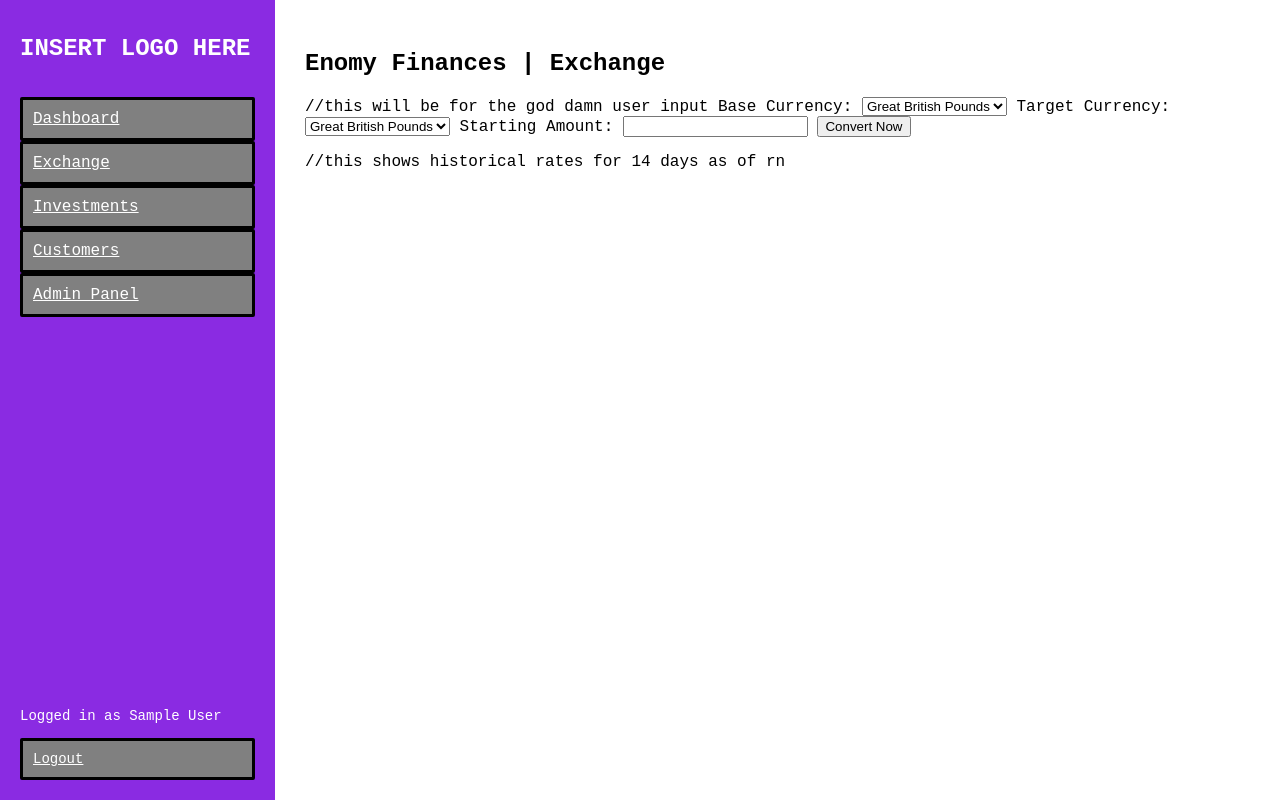
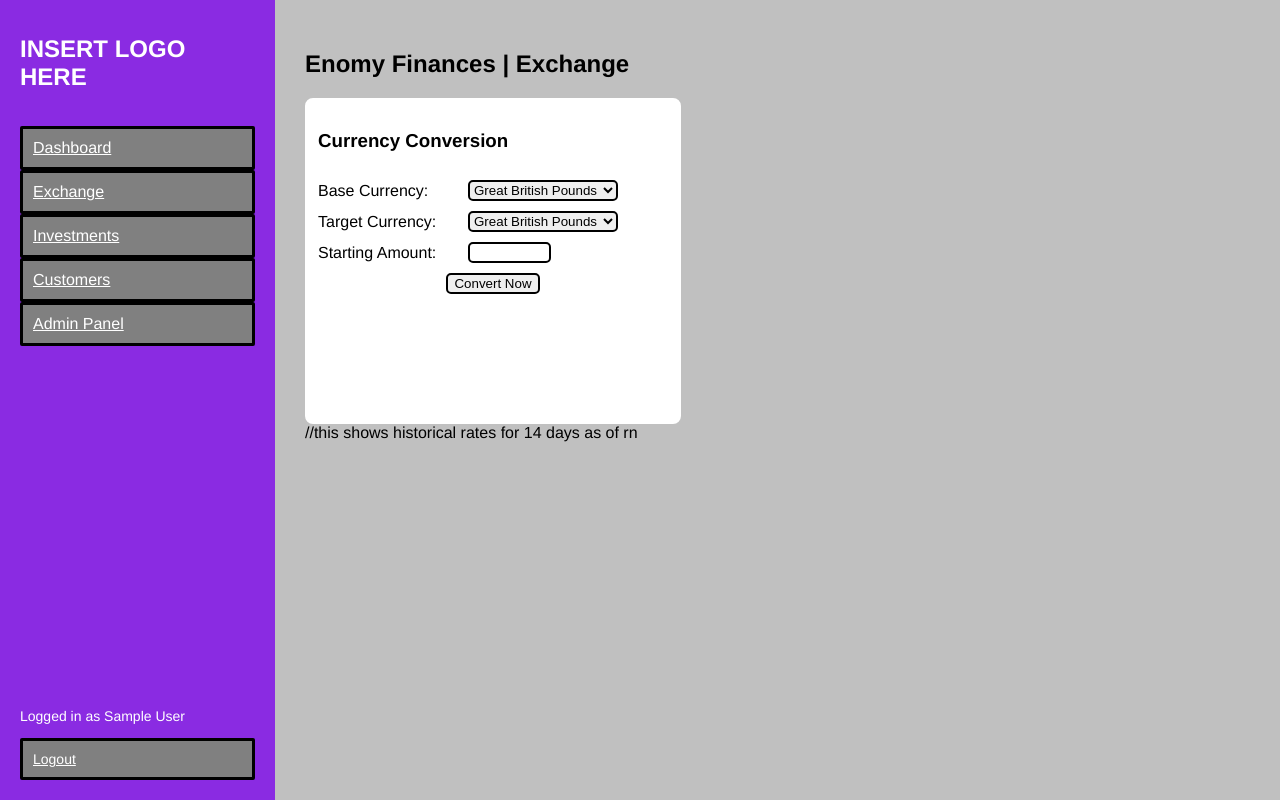
Before and after one commit to PhoenixDev05/enomy-finances, a Flask app: page /exchange in a window 1280 px wide. Run offline with Flask 3, Linux system fonts and the light colour scheme; the visitor is signed in with stand-in values (Sample User, id 1).

Commit message:
fee calc & Curr Conversion UI
Currently working - next needs graphing and API calls for new rates

```diff
--- a/app.py
+++ b/app.py
@@ -14,9 +14,14 @@ app = Flask(__name__)
 app.secret_key = "12345"
 UM = UserManager()
 audit = Auditing()
+user = User()
+#---------------------------
+#Curr Exchange
+#---------------------------
 currExchange = Exchange()
 currExchange.loadHistory()
 currExchange.getLatestRates()
+currExchange.loadFees()
 
 #-------------------------
 #DECORATED FUNCTIONS
@@ -47,7 +52,10 @@ def Login():
         print(password)
         if UM.authenticate(username, password):
             userData = UM.getUserData(username)
-            user = User(userData[0], userData[1], userData[2], userData[3])
+            user.username = userData[0]
+            user.fname =userData[1]
+            user.sname = userData[2]
+            user.accessLevel = userData[3]
             session["username"] = user.username
             session["fname"] = user.fname
             session["accessLevel"] = user.accessLevel
@@ -77,14 +85,14 @@ def exchange():
 @Login_Required
 def currExchangeAPI(startCurr, targetCurr, startAmount):
 
-    #startCurr = request.form["baseCurr"]
-    #targetCurr = request.form["conCurr"]
-    #startAmount = request.form["baseAmount"]
     currExchange.getBaseRate(startCurr)
     currExchange.getTargetRate(targetCurr)
     convertedValue = currExchange.conversion(startCurr, targetCurr, startAmount)
-    print(convertedValue)
-    return jsonify({"convertedValue": convertedValue})
+    feeInfo = currExchange.calcFees(startAmount, startCurr)
+    fee = feeInfo["charge"]
+    tax = feeInfo["tax"]
+    audit.addEvent(session["username"], "CurrExchange Transaction", "Sucessful")
+    return jsonify({"convertedValue": convertedValue, "fee": fee, "tax":tax})
 #logout
 @app.route("/logout")
 @Login_Required
--- /dev/null
+++ b/data/fees.json
@@ -0,0 +1,26 @@
+[
+    {
+        "feeID":1,
+        "description": "Up to 500",
+        "minAmount": 0.00,
+        "fee": 3.5
+    },
+    {
+        "feeID":2,
+        "description": "over 500",
+        "minAmount": 500.00,
+        "fee": 2.7
+    },
+    {
+        "feeID":3,
+        "description": "over 1500",
+        "minAmount": 1500.00,
+        "fee": 2.0
+    },
+    {
+        "feeID":4,
+        "description": "Over 2500",
+        "minAmount": 2500.00,
+        "fee": 1.5
+    }
+]
--- a/static/css/exchange.css
+++ b/static/css/exchange.css
@@ -0,0 +1,49 @@
+.inputBox
+{
+    width: 350px;
+    height: 300px;
+    border: 3px solid white;
+    padding: 10px;
+    background-color: white;
+    border-radius: 8px;
+    display: flex;
+    flex-direction: column;
+}
+.inputBox label
+{
+    width: 150px;
+    align-items: center;
+}
+.userInput
+{
+    margin-top: 10px;
+    display: flex;
+    flex-direction: row;
+    align-items: center;
+}
+input
+{
+
+    border-radius: 5px;
+    border: solid 2px;
+    width: 75px;
+}
+select
+{
+
+    border-radius: 5px;
+    width: 150px;
+    border: solid 2px;
+}
+.buttonContainer
+{
+    display: flex;
+    justify-content: center;
+    align-items: center;
+    margin-top: 10px;
+}
+button
+{
+    border: solid 2px;
+    border-radius: 5px;
+}
--- a/static/css/template.css
+++ b/static/css/template.css
@@ -3,8 +3,8 @@ body
     margin: 0;
     display: flex;
     height: 100vh;
-    font-family: 'Courier New', Courier, monospace; /*change*/
-
+    font-family: 'Franklin Gothic Medium', 'Arial Narrow', Arial, sans-serif; /*change*/
+    background-color: silver;
 }
 
 /*navbar*/
--- a/static/js/convert.js
+++ b/static/js/convert.js
@@ -12,9 +12,23 @@ async function UpdateConversion() {
     const data = await response.json();
 
     //console.log(response)
-    document.getElementById("converted").innerText = `${amount} ${base} = ${data["convertedValue"]} ${target}`;
+    document.getElementById("converted").innerText = `${amount} ${base} = ${data["convertedValue"]} ${target}\nFee: ${data["fee"]} GBP charged at ${data["tax"]}%`;
 }
 
 //document.getElementById("baseCurr").addEventListener("change", updateConversion);
 //document.getElementById("conCurr").addEventListener("change", updateConversion);
-//document.getElementById("baseAmount").addEventListener("input", updateConversion);
+document.getElementById("baseAmount").addEventListener("input", function()
+{
+    var value = document.getElementById("baseAmount").value;
+    var text = document.getElementById("converted")
+    if (value >=300 && value<=5000)
+        {
+            document.getElementById("buttSub").disabled = false;
+            text.innerText = "";
+        }
+    else
+        {
+            document.getElementById("buttSub").disabled =true;
+            text.innerText = "Value entered is not within permissible range!\n min: 300 | max: 5000";
+        }
+});
--- a/templates/exchange.html
+++ b/templates/exchange.html
@@ -15,8 +15,8 @@
     <div class="content">
         <h2>Enomy Finances | Exchange</h2>
         <div class="inputBox">
-            //this will be for the god damn user input
-
+                <h3>Currency Conversion</h3>
+                <div class="userInput">
                 <label for="baseCurr">Base Currency:</label>
                 <select id="baseCurr" name="baseCurr">
                     <option value="GBP">Great British Pounds</option>
@@ -25,7 +25,8 @@
                     <option value="BRL">Brazilian Real</option>
                     <option value="JPY">Japenese Yen</option>
                     <option value="TRY">Turkish Lira</option>
-                </select>
+                </select><br></div>
+                <div class="userInput">
                 <label for="conCurr">Target Currency:</label>
                 <select id="conCurr" name="conCurr">
                     <option value="GBP">Great British Pounds</option>
@@ -34,11 +35,14 @@
                     <option value="BRL">Brazilian Real</option>
                     <option value="JPY">Japenese Yen</option>
                     <option value="TRY">Turkish Lira</option>
-                </select>
+                </select><br></div>
+                <div class="userInput">
                 <label for="baseAmount">Starting Amount:</label>
                 <input name="baseAmount" id="baseAmount" type="number">
-                <button type="button" onclick="UpdateConversion()">Convert Now</button>
-
+                </div>
+                <div class="buttonContainer">
+                    <br><button type="button" id="buttSub" onclick="UpdateConversion()">Convert Now</button>
+                </div>
             <p id="converted"></p>
         </div>
         <div class="exchange graph">
```
Also changed, not shown: currExchange.py (+24 -0 lines), users.py (+5 -5 lines), 1 other file.
